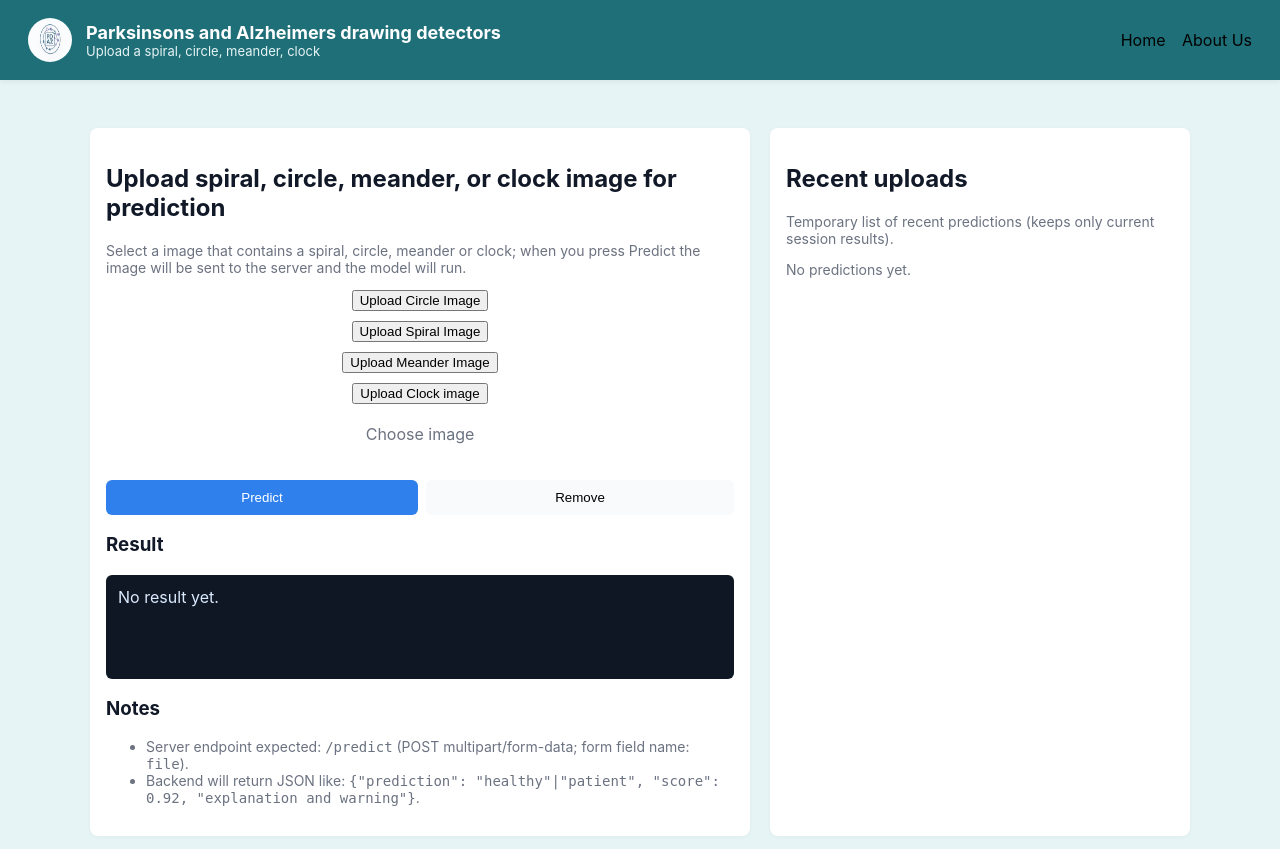
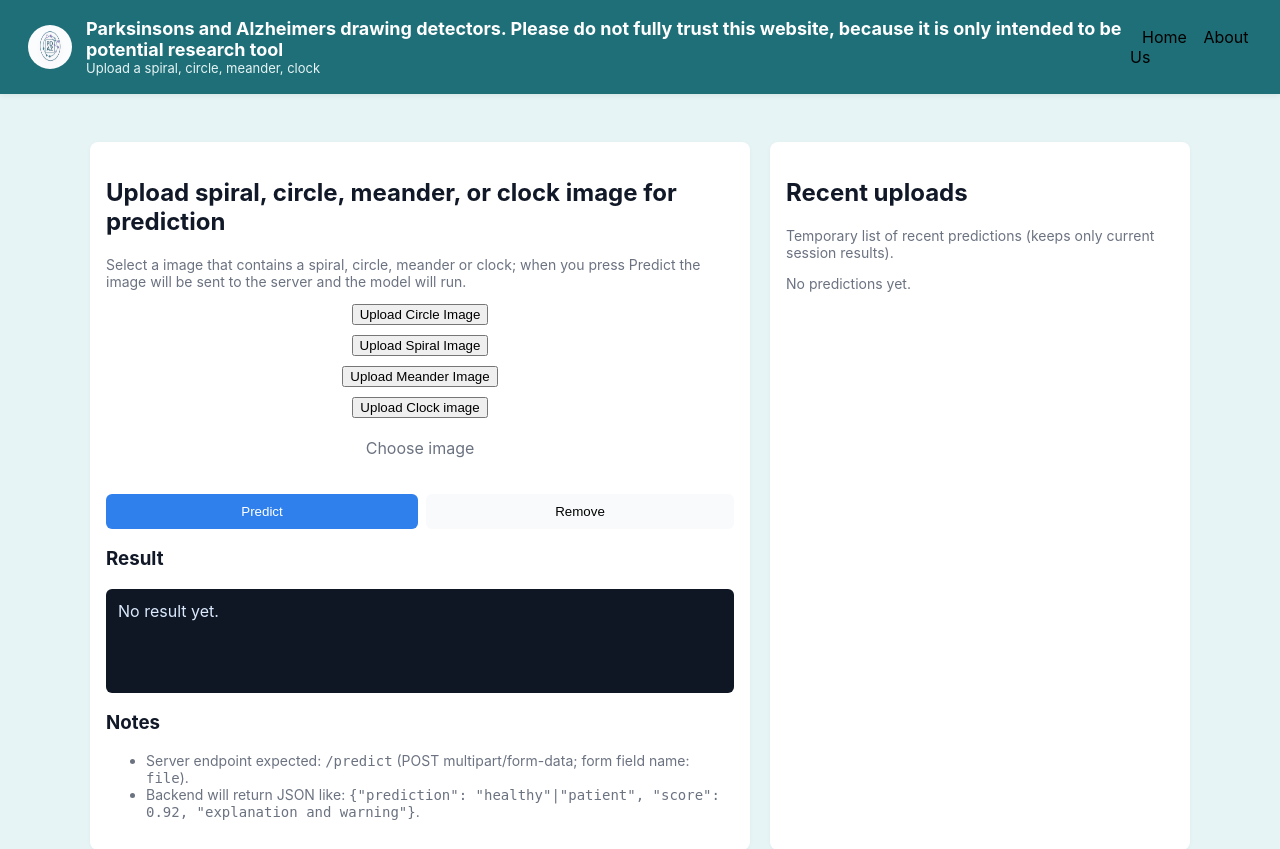
Before and after one commit to DhruvOCE/sciencefairproject_frontend_render-deployment, a Flask app: page / in a window 1280 px wide. Shown: the top 849 px of the page. Run offline with Flask 3, Linux system fonts and the light colour scheme.

Commit message:
Revise header text with disclaimer for website usage
Updated the header text to include a disclaimer about the website's intended use.

```diff
--- a/templates/homepage.html
+++ b/templates/homepage.html
@@ -35,7 +35,7 @@
 		<div class="brand">
 			<img src="/static/PdAzlogosciencefair.png" alt="PDAZ Logo"/>
 			<div>
-				<h1>Parksinsons and Alzheimers drawing detectors</h1>
+				<h1>Parksinsons and Alzheimers drawing detectors. Please do not fully trust this website, because it is only intended to be potential research tool</h1>
 				<div class="muted">Upload a spiral, circle, meander, clock</div>
 			</div>
 		</div>
```
